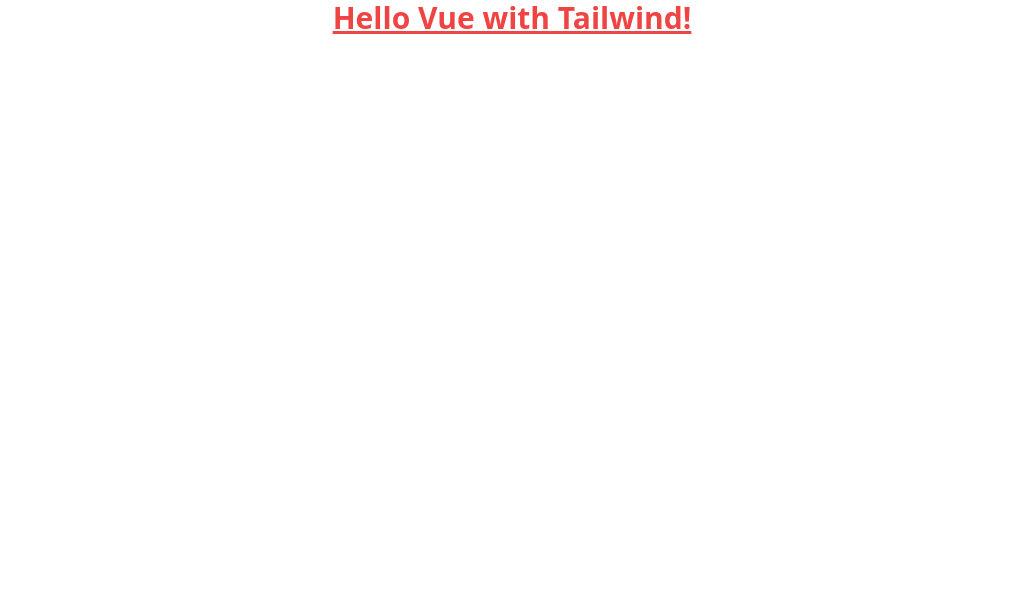
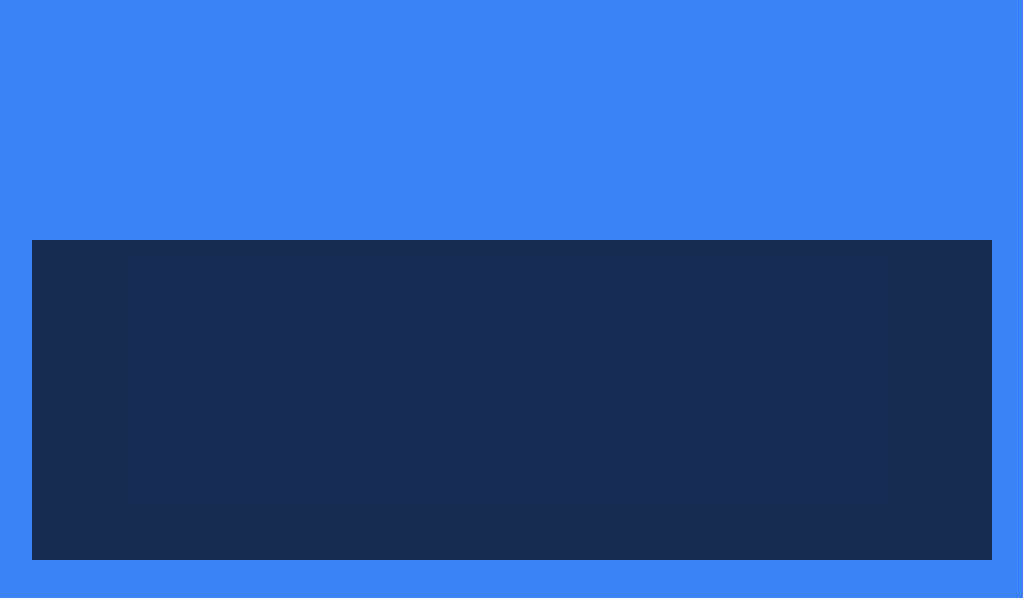
Before and after one commit to JeremyM45/vue-form, a Vue app: page / in a window 1280 px wide. Shown: the top 598 px of the page, without its empty margins (128-1151 px from the left). Built offline with nearby package versions, Linux system fonts and the light colour scheme.

Commit message:
add login

```diff
--- a/src/App.vue
+++ b/src/App.vue
@@ -1,9 +1,16 @@
-<script setup>
+<script>
+    import Login from './components/Login.vue';
 
+    export default {
+        name: "App",
+        components: {
+            Login,
+        }
+    }
 </script>
 
 <template>
-    <h1 class="text-3xl text-center text-red-500 font-bold underline">
-        Hello Vue with Tailwind!
-    </h1>
+    <div class="h-screen bg-blue-500 flex justify-center items-center">
+        <Login />
+    </div>
 </template>
--- /dev/null
+++ b/src/components/Login.vue
@@ -0,0 +1,11 @@
+<script>
+    export default{
+        name: "Login",
+
+    }
+</script>
+<template>
+    <div class="bg-slate-900/80 w-[60rem] h-[20rem]">
+
+    </div>
+</template>
```
